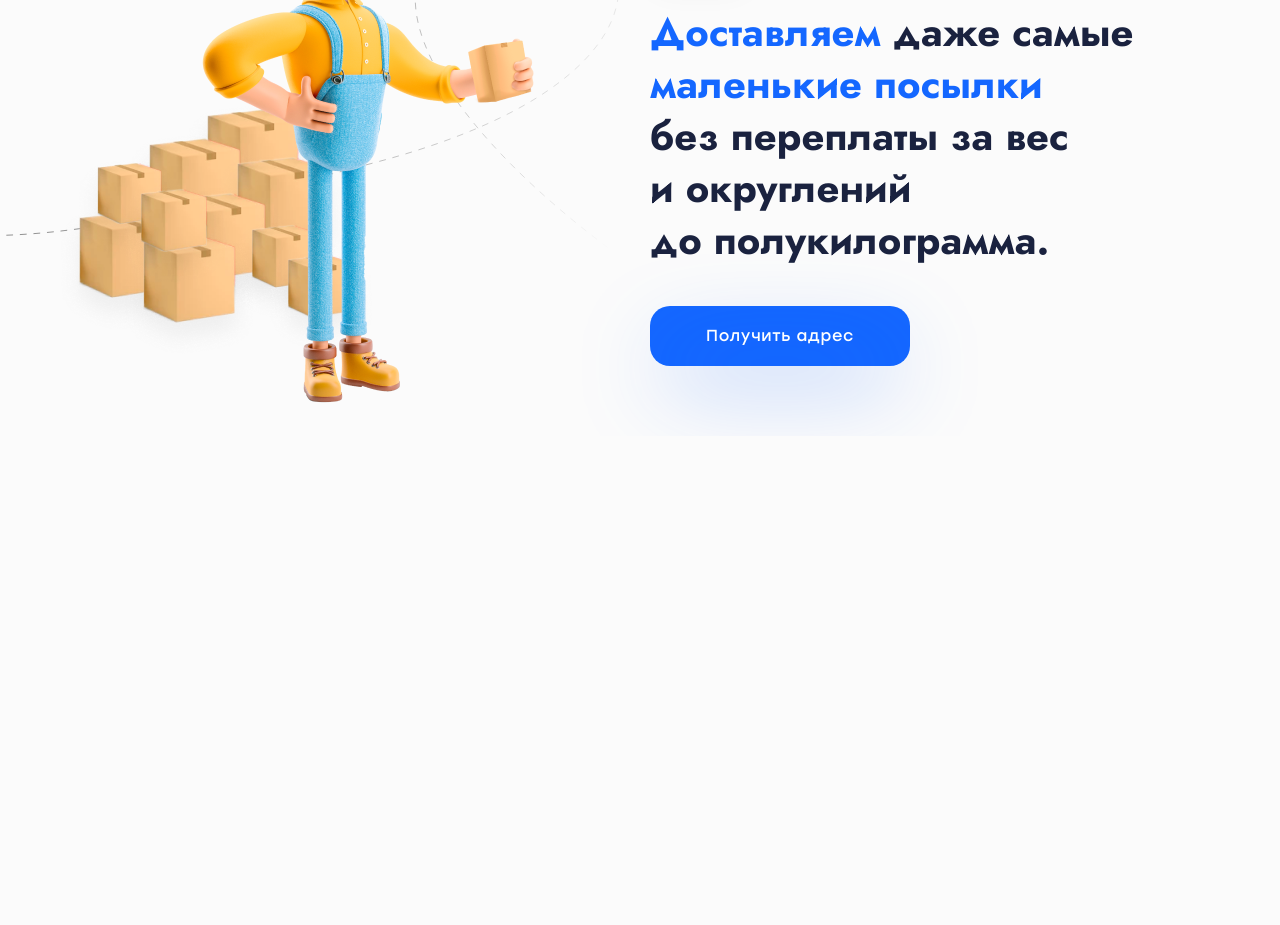
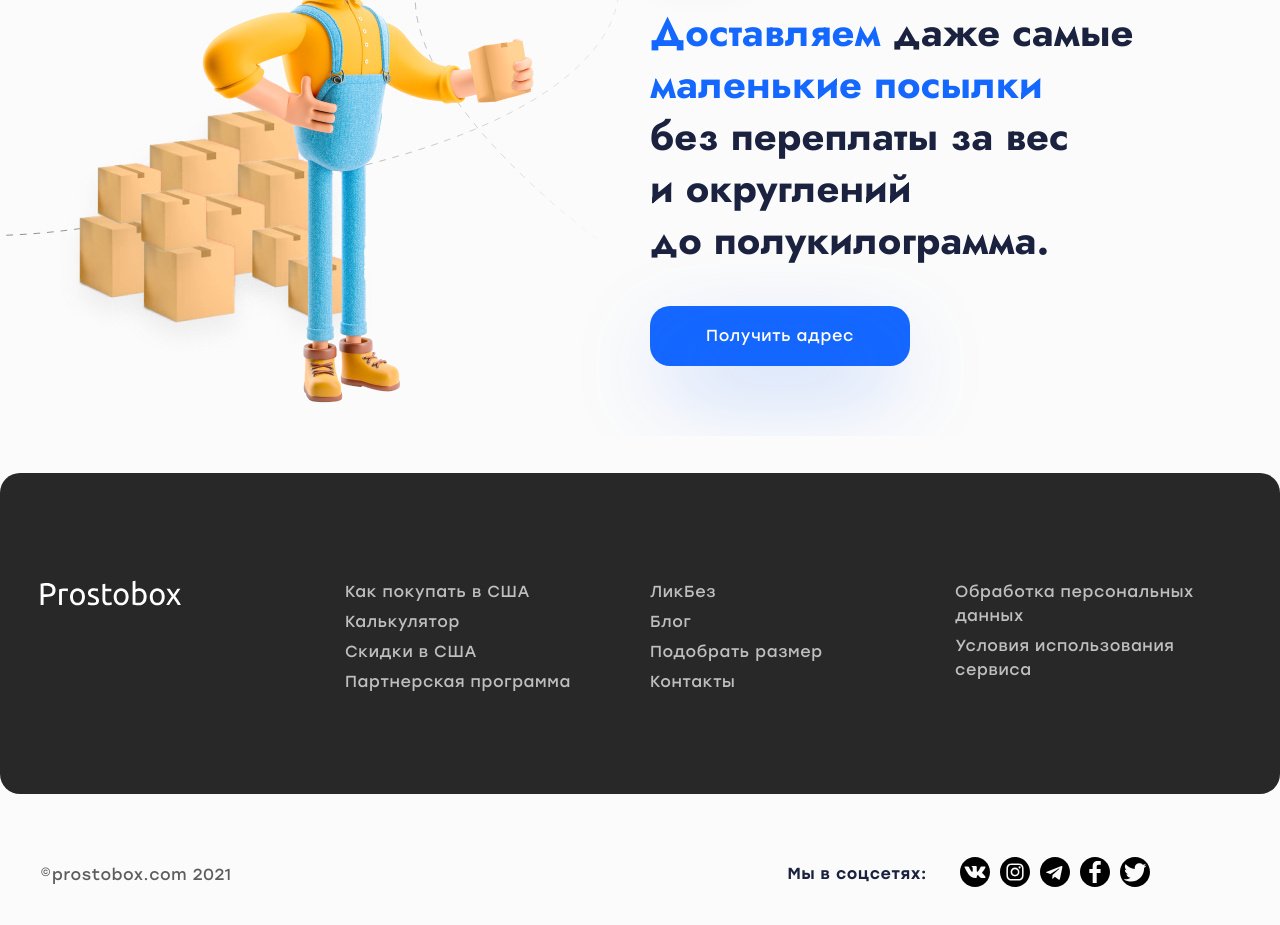
Before and after one commit to ola-9/prostobox, a website: page src/index.html in a window 1280 px wide. Shown: the part 1314-2239 px from the top of the page. Before the commit the page ends 1750 px from the top, so only its background shows below. Drawn offline with nearby package versions, Linux system fonts and the light colour scheme; files that its build step writes are made by us from their sources.

Commit message:
футер

```diff
--- a/src/index.html
+++ b/src/index.html
@@ -118,7 +118,76 @@
   </main>
 
   <footer class="footer">
+    <div class="footer__navigation section-xxl">
+      <div class="container">
+        <div class="navigation">
+          <div class="footer__logo">
+            <a class="footer__logo-img">
+              <img src="img/logo-footer.svg" alt="Логотип Prostobox.com" width="141" height="34">
+            </a>
+          </div>
+          <ul class="navigation__list">
+            <li class="navigation-item"><a class="navigation__link" href="#">Как покупать в США</a></li>
+            <li class="navigation-item"><a class="navigation__link" href="#">Калькулятор</a></li>
+            <li class="navigation-item"><a class="navigation__link" href="#">Скидки в США</a></li>
+            <li class="navigation-item"><a class="navigation__link" href="#">Партнерская программа</a></li>
+          </ul>
+          <ul class="navigation__list">
+            <li class="navigation-item"><a class="navigation__link" href="#">ЛикБез</a></li>
+            <li class="navigation-item"><a class="navigation__link" href="#">Блог</a></li>
+            <li class="navigation-item"><a class="navigation__link" href="#">Подобрать размер</a></li>
+            <li class="navigation-item"><a class="navigation__link" href="#">Контакты</a></li>
+          </ul>
+          <ul class="navigation__list">
+            <li class="navigation-item"><a class="navigation__link" href="#">Обработка персональных данных</a></li>
+            <li class="navigation-item"><a class="navigation__link" href="#">Условия использования сервиса</a></li>
+          </ul>
+        </div>
+      </div>
+    </div>
 
+    <div class="footer__bottom container">
+      <p class="footer__copyright">©prostobox.com 2021</p>
+      <div class="footer__social">
+        <p class="footer__social-text">Мы в соцсетях:</p>
+        <ul class="footer__social-list social">
+          <li class="social__item">
+            <a href="#">
+              <svg class="social__icon-vk" width="30" height="30" viewBox="0 0 22 22">
+                <use xlink:href="img/sprite.svg#vk"></use>
+              </svg>
+              <span class="visually-hidden">вкантакте</span>
+            </a>
+          </li>
+          <li class="social__item">
+            <svg class="social__icon-instagram" width="30" height="30" viewBox="0 0 30 30">
+              <use xlink:href="img/sprite.svg#instagram"></use>
+            </svg>
+            <span class="visually-hidden">инстограм</span>
+          </li>
+          <li class="social__item">
+            <a href="#">
+              <svg class="social__icon-telegram" width="30" height="30" viewBox="0 0 30 30">
+                <use xlink:href="img/sprite.svg#telegram"></use>
+              </svg>
+              <span class="visually-hidden">телеграм</span>
+            </a>
+          </li>
+          <li class="social__item">
+            <svg class="social__icon-facebook" width="30" height="30" viewBox="0 0 30 30">
+              <use xlink:href="img/sprite.svg#facebook"></use>
+            </svg>
+            <span class="visually-hidden">фейсбук</span>
+          </li>
+          <li class="social__item">
+            <svg class="social__icon-tviter" width="30" height="30" viewBox="0 0 30 30">
+              <use xlink:href="img/sprite.svg#tviter"></use>
+            </svg>
+            <span class="visually-hidden">твитер</span>
+          </li>
+        </ul>
+      </div>
+    </div>
   </footer>
 
   <!-- <script src="js/script.js"></script> -->
--- a/src/scss/_variables.scss
+++ b/src/scss/_variables.scss
@@ -46,3 +46,5 @@
 $blue-light: #bbd3ff;
 $grey-dark: #282828;
 $black-1: #1a223f;
+$light-grey: #bfbfbf;
+$special-grey: #5d5d5d;
--- /dev/null
+++ b/src/scss/components/_footer.scss
@@ -0,0 +1,53 @@
+.footer {
+  padding: 30px 0;
+
+  @include media-breakpoint-up(lg) {
+    padding: 37px 0;
+  }
+}
+
+.footer__navigation {
+  background-color: $grey-dark;
+  border-radius: 20px;
+  padding: 107px 0 100px 0;
+  margin-bottom: 60px;
+}
+
+.footer__bottom,
+.footer__social {
+  display: flex;
+  flex-wrap: wrap;
+  align-items: center;
+}
+
+.footer__bottom {
+  justify-content: space-between;
+}
+
+.footer__social {
+  margin-right: 90px;
+}
+
+.footer__social-text,
+.footer__copyright {
+  margin: 0;
+}
+
+.footer__copyright {
+  font-family: "Stolzl", "Arial", sans-serif;
+  font-weight: 400;
+  font-style: normal;
+  font-size: 16px;
+  line-height: 29px;
+  color: $special-grey;
+}
+
+.footer__social-text {
+  font-family: "Stolzl", "Arial", sans-serif;
+  font-weight: 500;
+  font-style: normal;
+  font-size: 16px;
+  line-height: 22px;
+  color: $black-1;
+  margin-right: 33px;
+}
--- /dev/null
+++ b/src/scss/components/_navigation.scss
@@ -0,0 +1,42 @@
+.navigation {
+  display: grid;
+  grid-template-columns: 1fr;
+  text-align: center;
+
+  @include media-breakpoint-up(lg) {
+    grid-template-columns: repeat(4, 1fr);
+    gap: 20px;
+    text-align: start;
+  }
+}
+
+.navigation__list {
+  list-style: none;
+  padding: 0;
+  margin: 0;
+}
+
+.navigation__list:not(:last-child) {
+  margin-bottom: 40px;
+
+  @include media-breakpoint-up(lg) {
+    margin-bottom: 0;
+  }
+}
+
+.navigation-item:not(:last-child) {
+  margin-bottom: 10px;
+
+  @include media-breakpoint-up(lg) {
+    margin-bottom: 6px;
+  }
+}
+
+.navigation__link {
+  font-family: "Stolzl", "Arial", sans-serif;
+  font-weight: 400;
+  font-style: normal;
+  font-size: 16px;
+  line-height: 22px;
+  color: $light-grey;
+}
--- /dev/null
+++ b/src/scss/components/_social.scss
@@ -0,0 +1,12 @@
+.social {
+  display: flex;
+  flex-wrap: wrap;
+  list-style: none;
+
+  padding: 0;
+  margin: 3px 0 0 0;
+}
+
+.social__item:not(:last-child) {
+  margin-right: 10px;
+}
--- a/src/scss/style.scss
+++ b/src/scss/style.scss
@@ -35,9 +35,12 @@
 @import "components/header";
 @import "components/logo";
 @import "components/nav-toggle";
+@import "components/navigation";
 @import "components/main-nav";
 @import "components/user-nav";
 @import "components/button";
 @import "components/section-xxl";
 @import "components/main-banner";
 @import "components/advantages";
+@import "components/footer";
+@import "components/social";
```
Also changed, not shown: src/img/icons/facebook.svg (added), src/img/icons/instagram.svg (added), src/img/icons/telegram.svg (added), src/img/icons/tviter.svg (added), src/img/icons/vk.svg (added), src/img/logo-footer.svg (added), src/img/sprite.svg (added).
